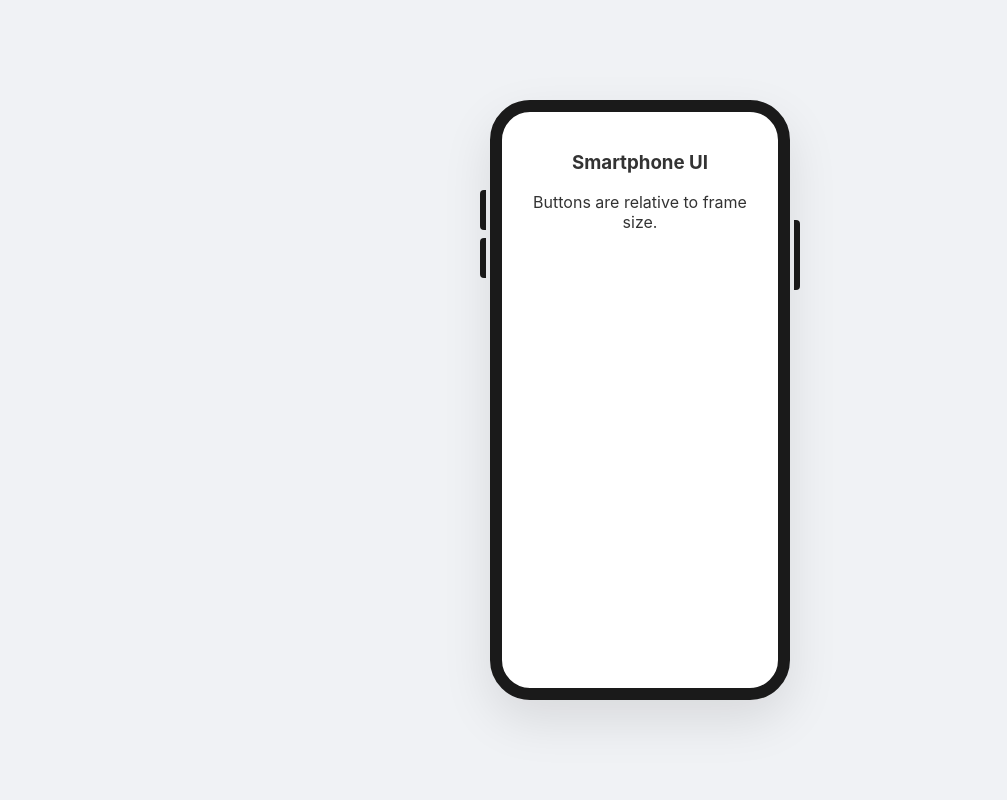
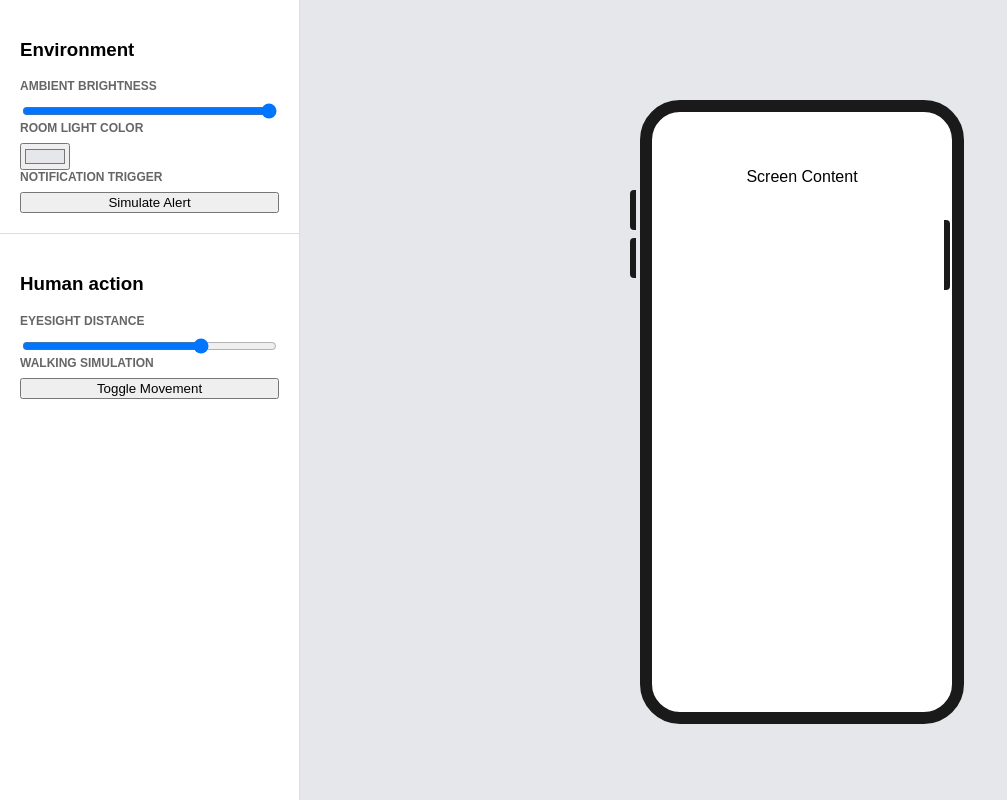
Before and after one commit to eathkmu/2304_Project_Demo, a plain HTML site: page index.html in a window 1280 px wide. Shown: the whole page, without its empty margins (0-1007 px from the left). Drawn offline with Linux system fonts and the light colour scheme.

Commit message:
Add Controlers to environment and human

```diff
--- a/index.html
+++ b/index.html
@@ -1,114 +1,242 @@
 <!DOCTYPE html>
 <html lang="en">
+
 <head>
-    <meta charset="UTF-8">
-    <meta name="viewport" content="width=device-width, initial-scale=1.0">
-    <title>Responsive Phone Mockup</title>
     <style>
         :root {
-            /* Adjust these to scale the whole phone */
             --phone-width: 300px;
             --phone-height: 600px;
-            --frame-thickness: 12px;
             --frame-color: #1a1a1a;
-
         }
 
+        /* --- Default (Desktop Layout) --- */
         body {
-            font-family: -apple-system, BlinkMacSystemFont, "Segoe UI", Roboto, sans-serif;
+            margin: 0;
+            display: grid;
+            /* Desktop: 300px sidebar, then the rest for the phone */
+            grid-template-columns: 300px 1fr;
+            grid-template-rows: auto 1fr;
+            /* Define the map: Phone (c) spans two rows high */
+            grid-template-areas:
+                "a c"
+                "b c";
+            height: 100vh;
+            font-family: sans-serif;
+        }
+
+        .sidebar {
+            background: #fff;
+            border-right: 1px solid #ddd;
+            padding: 20px;
+            overflow-y: auto;
+            /* Scrollable if many controls */
+        }
+
+        #sidebar-top {
+            grid-area: a;
+            border-bottom: 1px solid #ddd;
+        }
+
+        #sidebar-bottom {
+            grid-area: b;
+        }
+
+        .phone-stage {
+            grid-area: c;
             display: flex;
             justify-content: center;
             align-items: center;
-            min-height: 100vh;
-            margin: 0;
-            background-color: #f0f2f5;
+            background: #e5e7eb;
         }
 
-        /* The container that holds everything */
+        /* --- Mobile / Narrow Screen Layout --- */
+        @media (max-width: 768px) {
+            body {
+                grid-template-columns: 1fr;
+                grid-template-rows: auto auto auto;
+                /* Re-map for mobile stacking: a -> c -> b */
+                grid-template-areas:
+                    "a"
+                    "c"
+                    "b";
+                height: auto;
+            }
+
+            .sidebar {
+                border-right: none;
+                width: 100%;
+            }
+
+            .phone-stage {
+                padding: 50px 0;
+                min-height: 650px;
+            }
+        }
+
+
+
+        .control-group {
+            display: flex;
+            flex-direction: column;
+            gap: 8px;
+        }
+
+        .control-group label {
+            font-size: 12px;
+            font-weight: bold;
+            color: #666;
+            text-transform: uppercase;
+        }
+
+        /* Main area where the phone sits */
+        .phone-stage {
+            display: flex;
+            justify-content: center;
+            align-items: center;
+            background: #e5e7eb;
+            /* Slightly darker to make phone pop */
+        }
+
+        /* --- Your existing Phone CSS --- */
         #phone-outer-frame {
             position: relative;
             width: var(--phone-width);
             height: var(--phone-height);
         }
 
-        /* The main device body */
         #phone {
             width: 100%;
             height: 100%;
             background: white;
-            border: var(--frame-thickness) solid var(--frame-color);
+            border: 12px solid var(--frame-color);
             border-radius: 40px;
-            box-sizing: border-box;
-            box-shadow: 0 20px 50px rgba(0,0,0,0.1);
             position: relative;
-            z-index: 2;
             overflow: hidden;
+            transition: filter 0.3s ease;
+            /* For brightness simulation */
         }
 
-        /* Common styles for all side buttons */
         .phone-key {
-            /* Standard button offset - how much it protrudes */
-            --btn-protrusion: -10px;
-            --btn-width: 6px;
+            --phone-key-offset: -10px;
             position: absolute;
             background: var(--frame-color);
-            width: var(--btn-width);
-            z-index: 1; /* Sits behind the frame for a seamless look */
-            transition: transform 0.1s ease;
-            cursor: pointer;
+            width: 6px;
+            z-index: 1;
         }
 
-        /* Position buttons relative to phone height (%) */
-        .vol-up {
-            left: var(--btn-protrusion);
+        #vol-up {
+            left: var(--phone-key-offset);
             top: 15%;
             height: 40px;
             border-radius: 4px 0 0 4px;
         }
 
-        .vol-down {
-            left: var(--btn-protrusion);
+        #vol-down {
+            left: var(--phone-key-offset);
             top: 23%;
             height: 40px;
             border-radius: 4px 0 0 4px;
         }
 
-        .power {
-            right: var(--btn-protrusion);
+        #power-btn {
+            right: var(--phone-key-offset);
             top: 20%;
             height: 70px;
             border-radius: 0 4px 4px 0;
         }
+    </style>
 
-        /* Simple click effect */
-        .phone-key:active {
-            transform: translateX(calc(var(--btn-protrusion) * -0.5));
+    <style>
+        @keyframes walking {
+
+            0%,
+            100% {
+                transform: translateY(0) rotate(0deg);
+            }
+
+            25% {
+                transform: translateY(-5px) rotate(1deg);
+            }
+
+            75% {
+                transform: translateY(5px) rotate(-1deg);
+            }
         }
 
-        /* Placeholder for screen content */
-        .screen-content {
-            padding: 20px;
-            text-align: center;
-            color: #333;
+        .is-walking {
+            animation: walking 0.6s infinite ease-in-out;
         }
     </style>
+
+    <script>
+        function toggleWalking() {
+            const frame = document.getElementById('phone-outer-frame');
+            frame.classList.toggle('is-walking');
+        }
+    </script>
+
 </head>
+
 <body>
 
-    <div id="phone-outer-frame">
-        <!-- Physical Buttons -->
-        <div class="phone-key vol-up"></div>
-        <div class="phone-key vol-down"></div>
-        <div class="phone-key power"></div>
+    <!-- Environment Controls -->
+    <aside class="sidebar" id="sidebar-top">
+        <h3>Environment</h3>
 
-        <!-- Device Body -->
-        <div id="phone">
-            <div class="screen-content">
-                <h3>Smartphone UI</h3>
-                <p>Buttons are relative to frame size.</p>
+        <div class="control-group">
+            <label>Ambient Brightness</label>
+            <input type="range" min="20" max="100" value="100"
+                oninput="document.getElementById('phone').style.filter = `brightness(${this.value}%)` ">
+        </div>
+
+        <div class="control-group">
+            <label>Room Light Color</label>
+            <input type="color" value="#e5e7eb"
+                oninput="document.querySelector('.phone-stage').style.backgroundColor = this.value">
+        </div>
+
+        <div class="control-group">
+            <label>Notification Trigger</label>
+            <button onclick="document.getElementById('notification-box').style.display='flex'">Simulate Alert</button>
+        </div>
+
+    </aside>
+    <aside class="sidebar" id="sidebar-bottom">
+        <h3>Human action</h3>
+
+        <div class="control-group">
+            <label>Eyesight distance</label>
+            <!-- Scaling from 0.5 (far) to 1.2 (close) -->
+            <input type="range" min="5" max="12" value="10"
+                oninput="document.getElementById('phone-outer-frame').style.transform = `scale(${this.value/10})` ">
+        </div>
+
+        <div class="control-group">
+            <label>Walking Simulation</label>
+            <button onclick="toggleWalking()">Toggle Movement</button>
+        </div>
+    </aside>
+
+
+    <!-- Phone Stage -->
+    <main class="phone-stage">
+        <div id="phone-outer-frame">
+            <div id="vol-up" class="phone-key"></div>
+            <div id="vol-down" class="phone-key"></div>
+            <div id="power-btn" class="phone-key"></div>
+
+            <div id="phone">
+                <div id="notification-box"
+                    style="display:none; position:absolute; top:10px; left:10px; right:10px; height:50px; background:rgba(0,0,0,0.8); color:white; border-radius:10px; align-items:center; justify-content:center; z-index:10;">
+                    New Notification
+                </div>
+                <div style="padding:40px; text-align:center;">
+                    <p>Screen Content</p>
+                </div>
             </div>
         </div>
-    </div>
+    </main>
 
 </body>
+
 </html>
```
